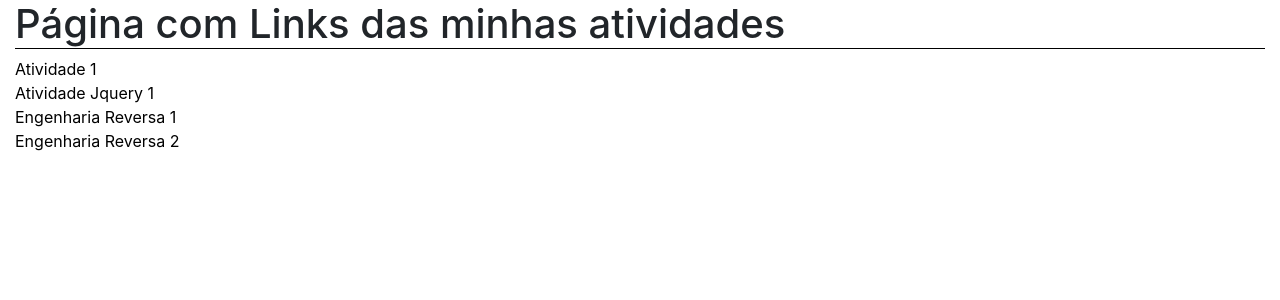
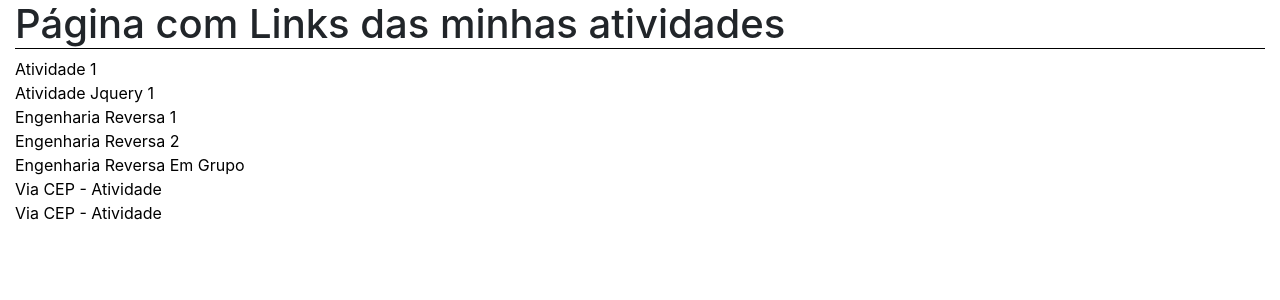
Before and after one commit to Jaooow/atividades, a PHP site: page /index.php in a window 1280 px wide. Shown: the top 300 px of the page. Run offline with PHP 8.4, Linux system fonts and the light colour scheme; some libraries are stand-ins or nearby versions.

Commit message:
Att Index

```diff
--- a/index.php
+++ b/index.php
@@ -28,6 +28,9 @@
 			<a href = "20200812/index.php">Atividade Jquery 1</a> <br/>
 			<a href = "20200819/index.php">Engenharia Reversa 1</a> <br/>
 			<a href = "20200825/index.php">Engenharia Reversa 2</a> <br/>
+			<a href = "20200826/index.php">Engenharia Reversa Em Grupo</a> <br/>
+			<a href = "20200916/form.php">Via CEP - Atividade</a> <br/>
+			<a href = "AtividadeBimes/index.php">Via CEP - Atividade</a> <br/>
 
 		</div>
 	</body>
```
